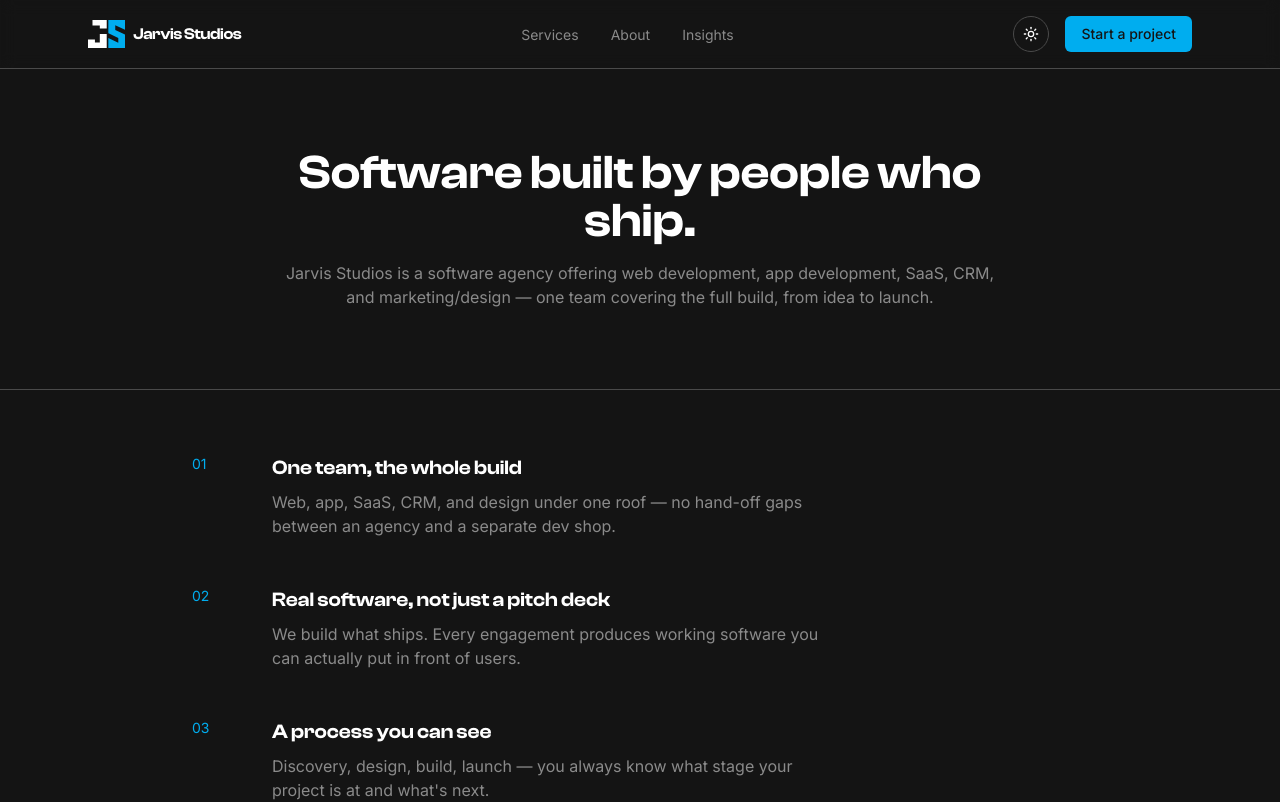
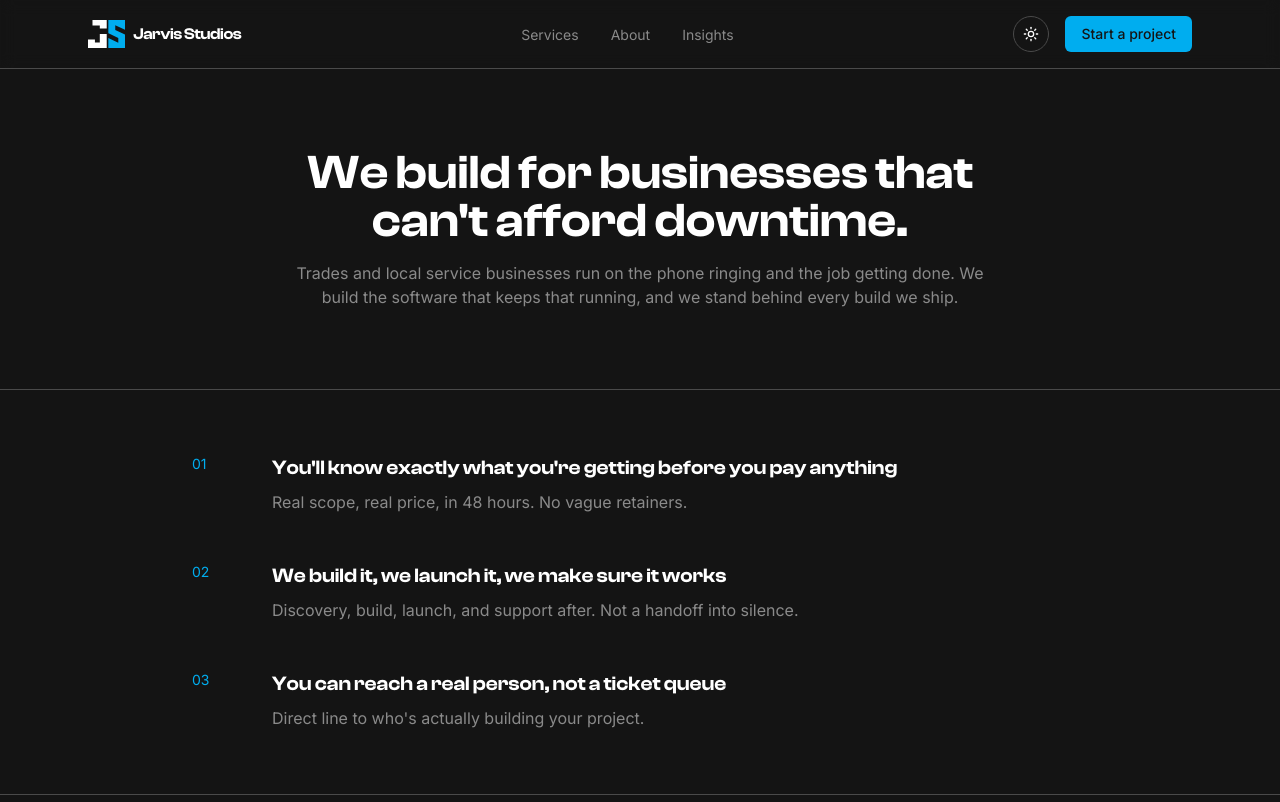
Before and after one commit to MaazHafeez12/JarvisStudios-Website, a Next.js app: page /about in a window 1280 px wide. Shown: the top 802 px of the page. Built offline with nearby package versions, Linux system fonts and the light colour scheme.

Commit message:
Rewrite About page around trades positioning and trust points

```diff
--- a/app/about/page.tsx
+++ b/app/about/page.tsx
@@ -13,12 +13,12 @@ export default function AboutPage() {
       <section className="mx-auto max-w-3xl px-6 py-20 text-center">
         <Reveal lcpSafe>
           <h1 className="font-display text-4xl font-semibold sm:text-5xl">
-            Software built by people who ship.
+            We build for businesses that can&apos;t afford downtime.
           </h1>
           <p className="mt-4 text-[--text-secondary]">
-            Jarvis Studios is a software agency offering web development,
-            app development, SaaS, CRM, and marketing/design — one team
-            covering the full build, from idea to launch.
+            Trades and local service businesses run on the phone ringing and
+            the job getting done. We build the software that keeps that
+            running, and we stand behind every build we ship.
           </p>
         </Reveal>
       </section>
--- a/content/differentiators.ts
+++ b/content/differentiators.ts
@@ -10,18 +10,17 @@ export interface Differentiator {
 
 export const DIFFERENTIATORS: Differentiator[] = [
   {
-    title: "One team, the whole build",
-    description:
-      "Web, app, SaaS, CRM, and design under one roof — no hand-off gaps between an agency and a separate dev shop.",
+    title: "You'll know exactly what you're getting before you pay anything",
+    description: "Real scope, real price, in 48 hours. No vague retainers.",
   },
   {
-    title: "Real software, not just a pitch deck",
+    title: "We build it, we launch it, we make sure it works",
     description:
-      "We build what ships. Every engagement produces working software you can actually put in front of users.",
+      "Discovery, build, launch, and support after. Not a handoff into silence.",
   },
   {
-    title: "A process you can see",
+    title: "You can reach a real person, not a ticket queue",
     description:
-      "Discovery, design, build, launch — you always know what stage your project is at and what's next.",
+      "Direct line to who's actually building your project.",
   },
 ];
```
